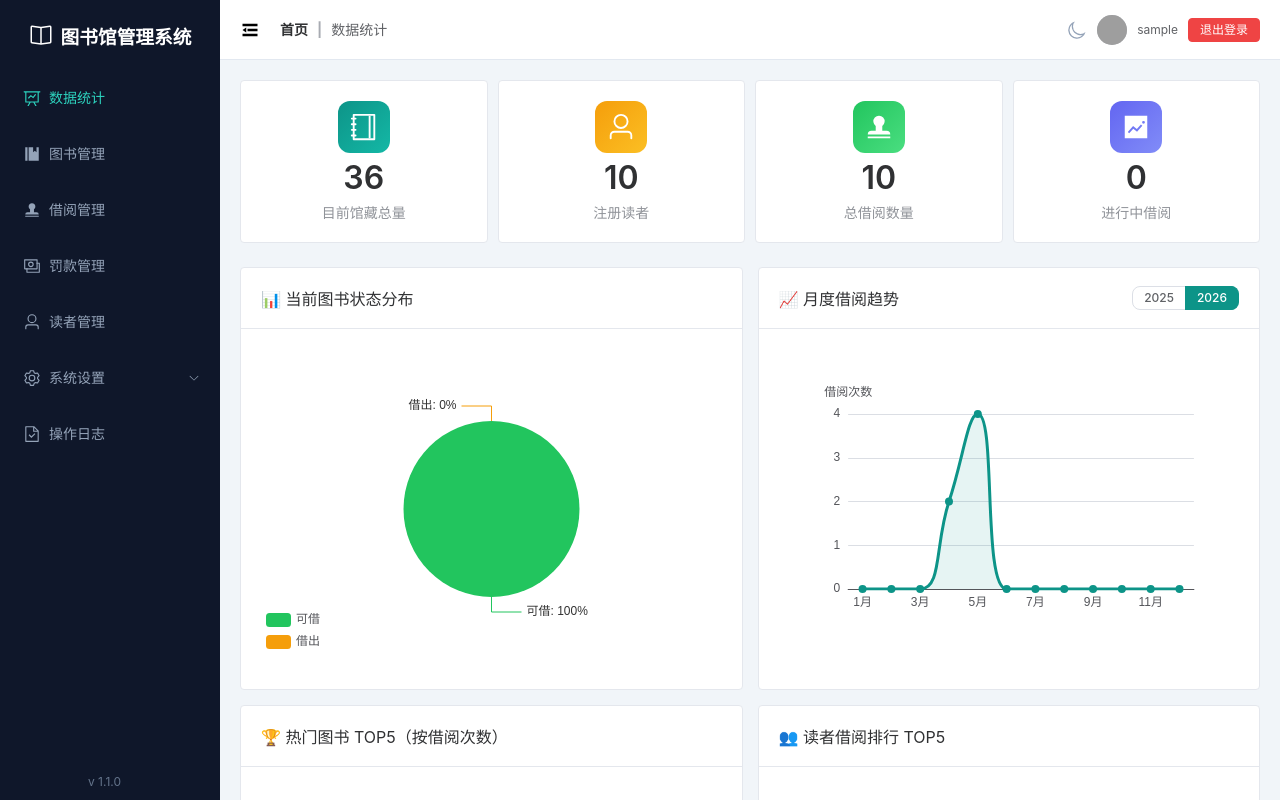
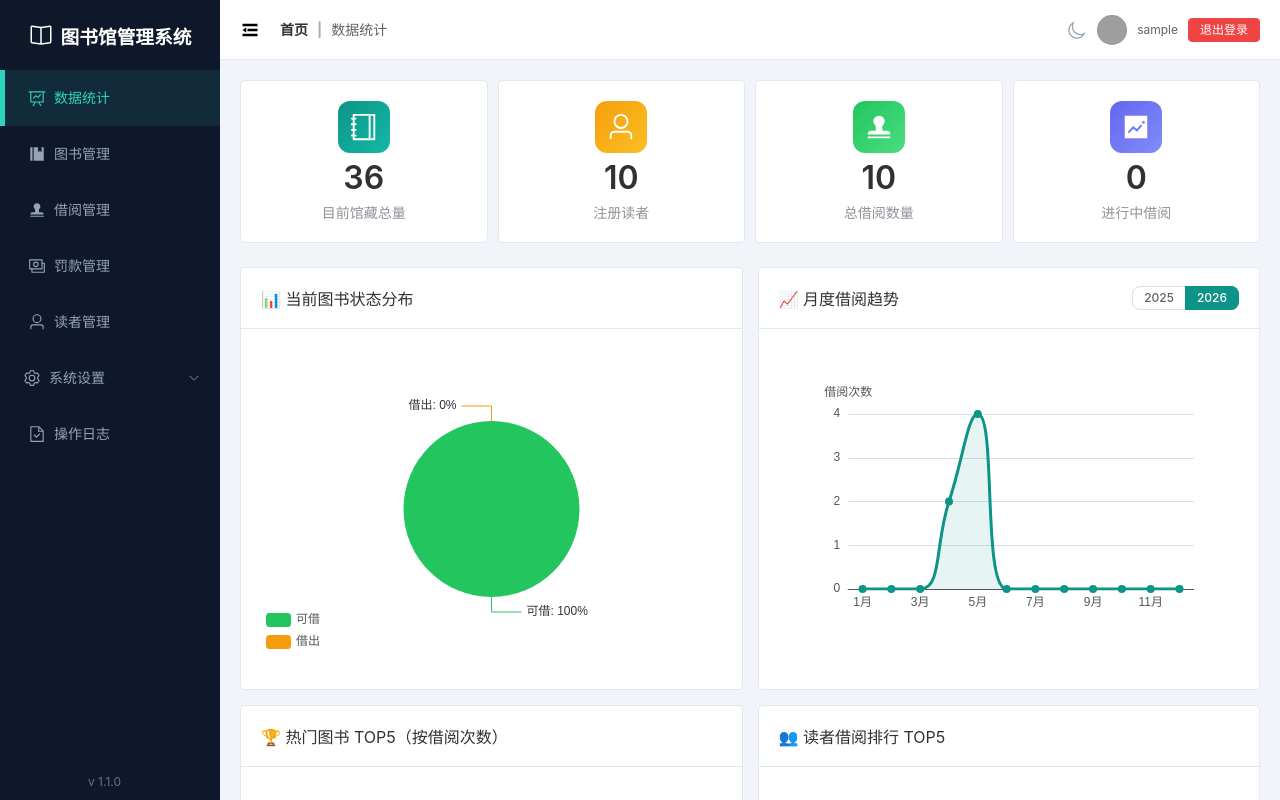
Before and after one commit to Leiuo/library-admin, a Vue app: page /#/dashboard in a window 1280 px wide. Built offline with nearby package versions, Linux system fonts and the light colour scheme; sample sign-in values are in the browser's storage; grey boxes are pictures that could not be loaded.

Commit message:
添加：Layout 侧边栏菜单激活时显示左边框以及背景色

```diff
--- a/src/views/Layout.vue
+++ b/src/views/Layout.vue
@@ -206,6 +206,21 @@ const breadcrumbs = computed(() => {
 
     .aside-menu {
         border-right: none;
+
+        > .el-menu-item,
+        .el-sub-menu .el-menu-item {
+            border-left: 5px solid transparent;
+
+            &:hover {
+                background-color: rgba(45, 212, 191, 0.1);
+            }
+
+            &:focus,
+            &.is-active {
+                border-left: 5px solid #2dd4bf;
+                background-color: rgba(45, 212, 191, 0.1);
+            }
+        }
     }
 
     .aside-footer {
```
